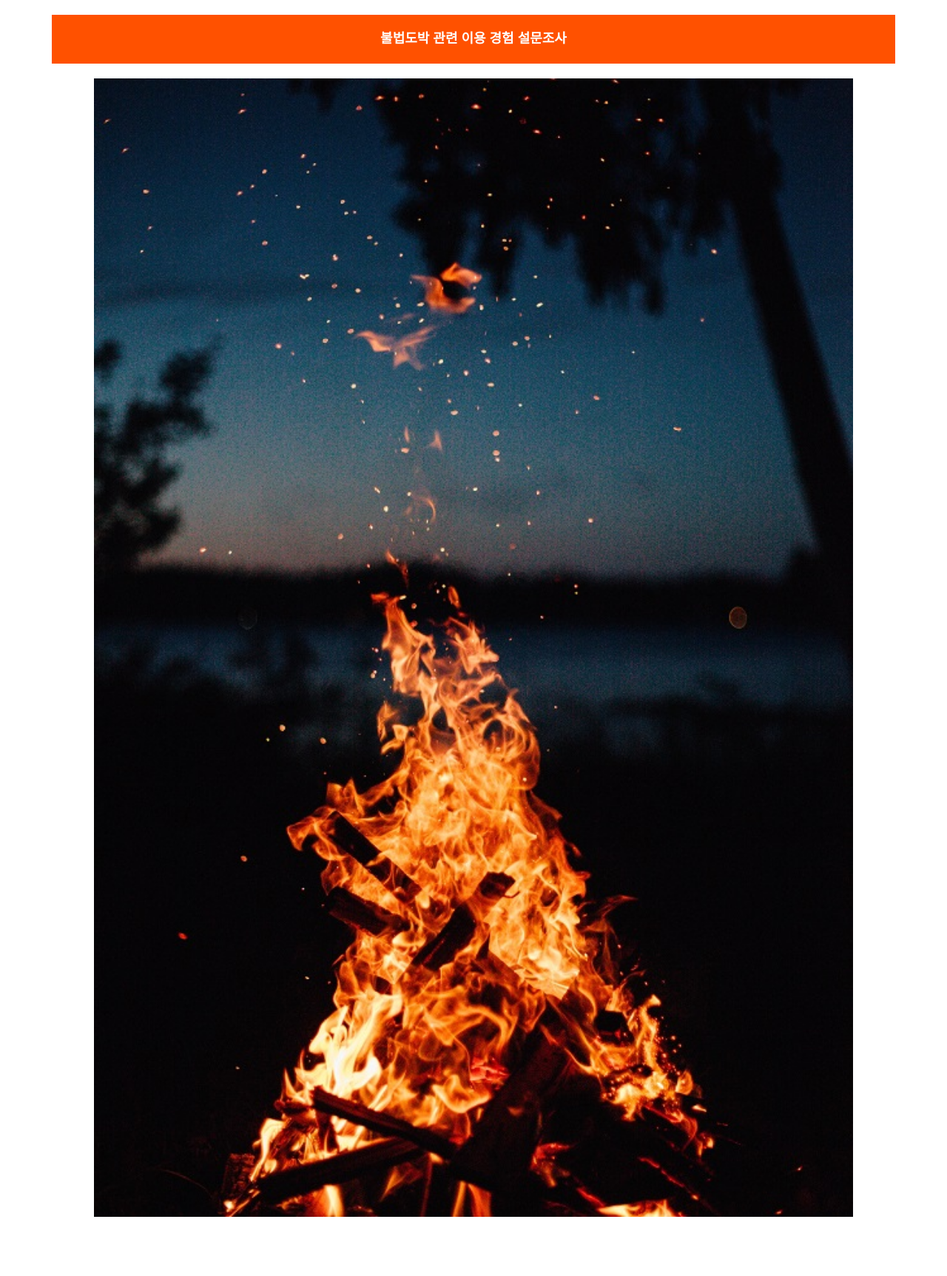
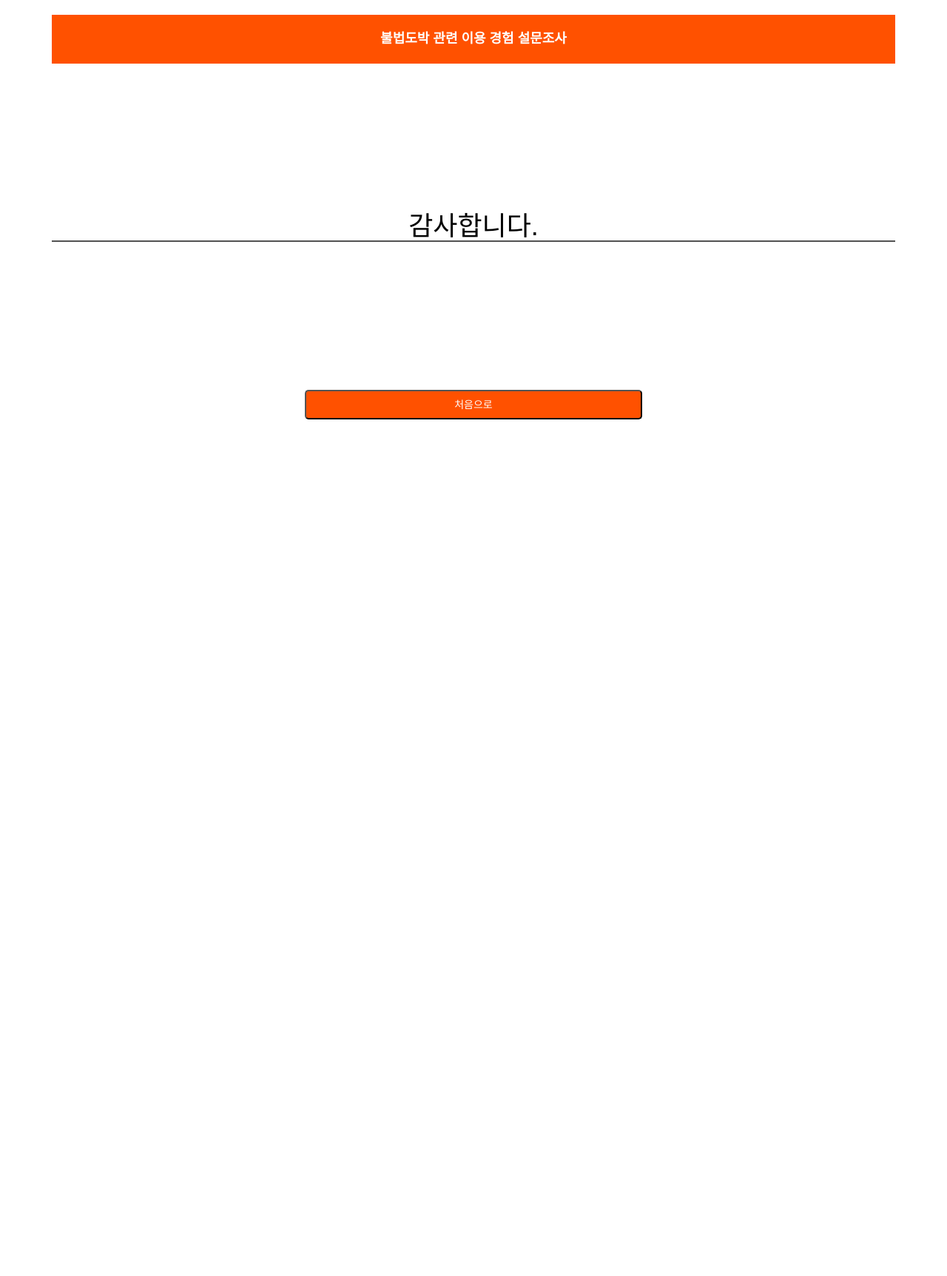
Before and after one commit to grape0919/sumsurvey, a Flask app: page /survey/splash/1 in a window 1280 px wide. Shown: the whole page at 74% size. After the commit the page ends 567 px from the top, so only its background shows below. Run offline with Flask 2, Linux system fonts and the light colour scheme; some libraries are stand-ins or nearby versions.

Commit message:
업데이트

```diff
--- a/static/style.css
+++ b/static/style.css
@@ -1,7 +1,7 @@
 body            { font-family: sans-serif; background: #ffffff; }
 a, h1, h2       { color: black; }
 h1, h2          { margin: 20; }
-h1              { border-bottom: 2px solid #eee; }
+h1              { text-align: center; border-bottom: 2px solid #525252; margin-top: 200px; margin-bottom: 200px;}
 h2              { width: 100%; text-align: center; font-size: large; }
 label           { width:100%; float:left;}
 .flex-container{ width: 100%; display: flex; flex-direction: column; -webkit-box-align: center;
--- a/templates/splash_surv.html
+++ b/templates/splash_surv.html
@@ -9,10 +9,18 @@
 {% block body %}
     {{super()}}
     <div class="container">
-      <div class="head-background center-block">
-        <span class=head-hb>불법도박 관련 이용 경험 설문조사</span>
+        <div class="head-background center-block">
+          <span class=head-hb>불법도박 관련 이용 경험 설문조사</span>
+        </div>
+
+      <div class=center-block>
+
+        <h1> 감사합니다.</h1>
+        <form action="/">
+          <button class="button center-block" type="submit" >처음으로</button>
+        </form>
       </div>
-      <img class="fit-picture center-block" src="{{ url_for('static', filename="resources/img/결과.jpg") }}">
+      <!-- <img class="fit-picture center-block" src="{{ url_for('static', filename="resources/img/결과.jpg") }}"> -->
       <!-- <form action="/survey/result/{{result}}">
         <button class="button center-block" type="submit" >결과보기</button>
       </form> -->
```
Also changed, not shown: rdbms/sumsurvey.db, static/resources/img/시작.jpg.
